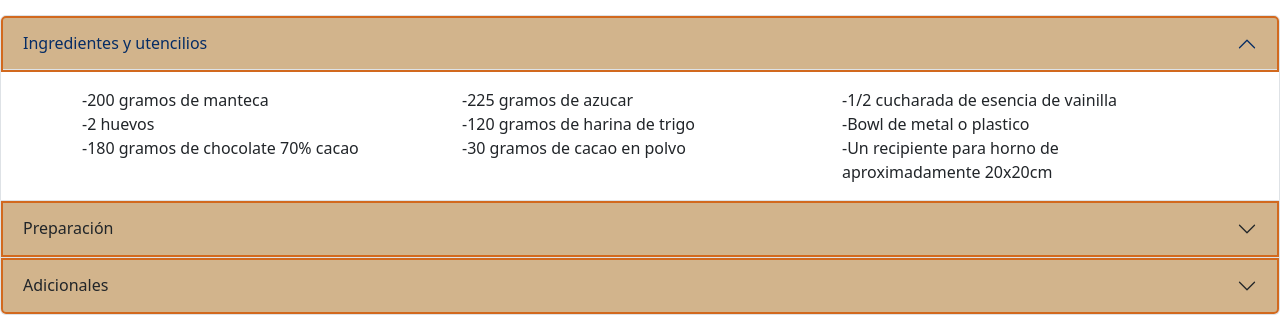
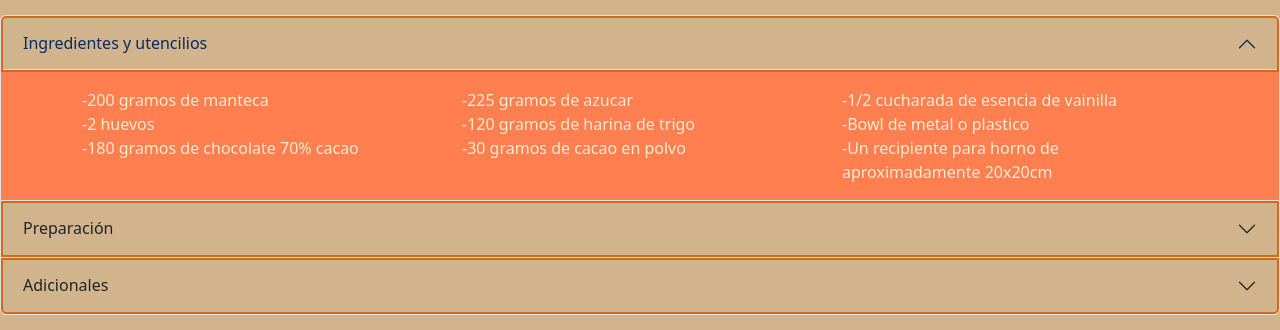
Before and after one commit to BautistaRastelli/TP7, a plain HTML site: page index.html in a window 1280 px wide. Shown: the part 254-584 px from the top of the page. Drawn offline with nearby package versions, Linux system fonts and the light colour scheme; files whose address does not match are found by name.

Commit message:
arreglo css

```diff
--- a/index.html
+++ b/index.html
@@ -5,7 +5,7 @@
     <meta charset="UTF-8">
     <meta name="viewport" content="width=device-width, initial-scale=1.0">
     <title>Cómo preparar un brownie</title>
-    <link rel="stylesheet" href="./css/">
+    <link rel="stylesheet" href="./css/style.css">
     <link rel="icon" href="./imagenes/brownieIcono.png">
     <link href="https://cdn.jsdelivr.net/npm/bootstrap@5.3.1/dist/css/bootstrap.min.css" rel="stylesheet"
         integrity="sha384-4bw+/aepP/YC94hEpVNVgiZdgIC5+VKNBQNGCHeKRQN+PtmoHDEXuppvnDJzQIu9" crossorigin="anonymous">
```
